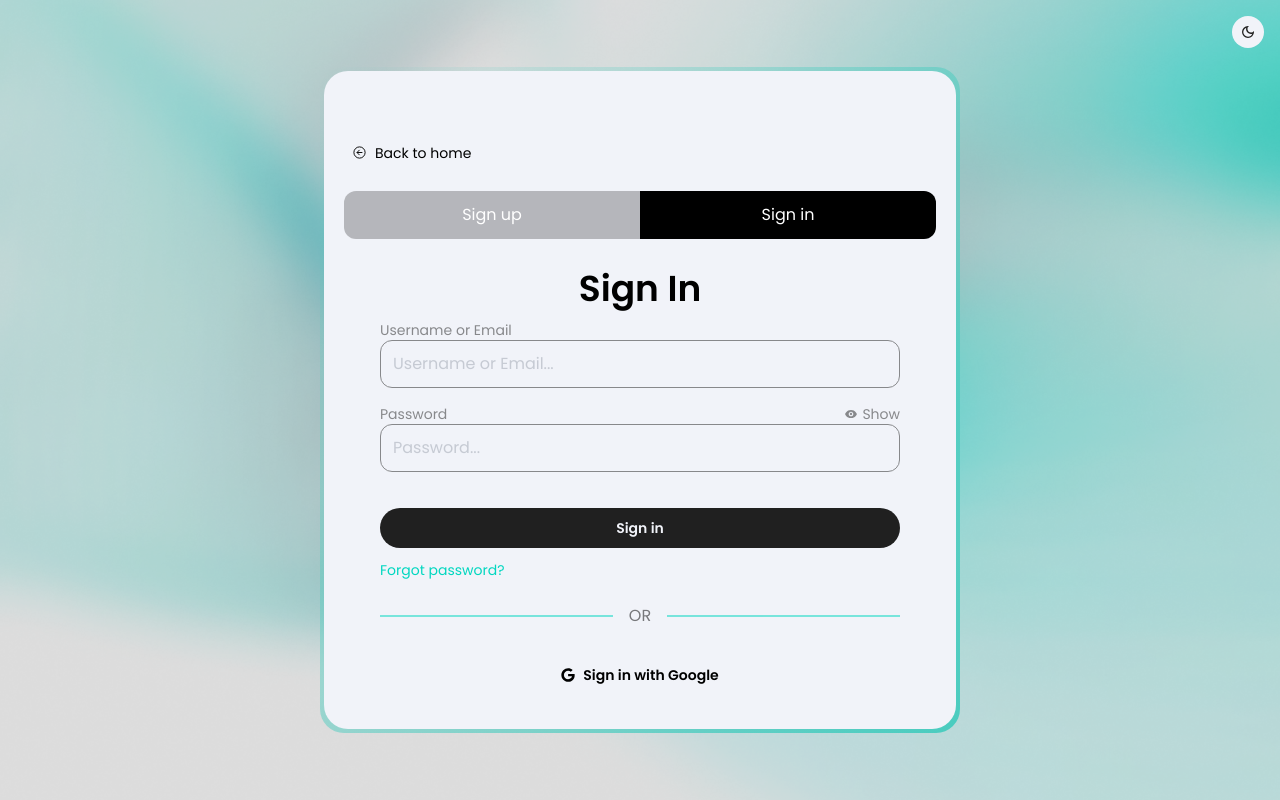
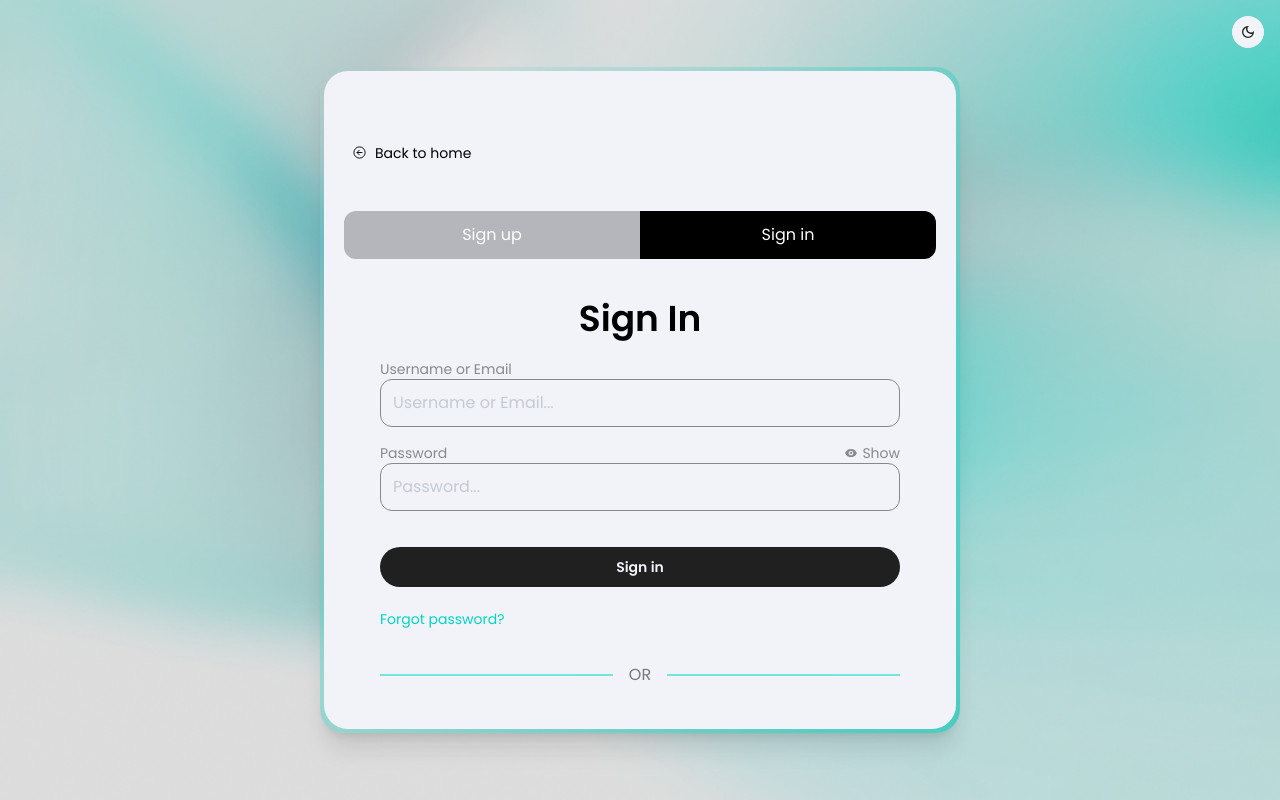
Before and after one commit to Adel2411/Task-Board, a Next.js app in the folder frontend/: page /auth in a window 1280 px wide. Built offline with nearby package versions, Linux system fonts and the light colour scheme.

Commit message:
Changed backgound image using Image component from next.js and fixed Login and Signin page zoom bugs

```diff
--- a/frontend/src/app/auth/page.tsx
+++ b/frontend/src/app/auth/page.tsx
@@ -4,16 +4,35 @@ import { useState } from "react";
 import { IoArrowBackCircleOutline } from "react-icons/io5";
 import { GradientDiv, Signin, Signup } from "@/components";
 import Link from "next/link";
+import Image from "next/image";
 
 export default function AuthPage() {
   const [showSignin, setShowSignin] = useState(true);
   const [loading, setLoading] = useState(false);
 
   return (
-    <main className="w-screen h-screen flex justify-center items-center bg-center bg-cover bg-[url('/auth_page_bg_light.png')] dark:bg-[url('/auth_page_bg_dark.png')]">
-      <GradientDiv className="flex justify-center items-center w-full md:w-2/3 lg:w-1/2 2xl:w-1/3 mx-5 h-5/6 rounded-3xl p-1">
-        <div className="overflow-y-scroll bg-background text-black dark:bg-background-dark dark:text-white w-full h-full rounded-3xl flex flex-col gap-5 p-5 lg:pt-10 xl:pt-16 items-center">
-          <div className="w-full">
+    <main className="w-screen h-screen flex justify-center items-center overflow-y-scroll">
+      {/* Background Image */}
+      <div className="absolute inset-0 z-0">
+        <Image
+          src="/auth_page_bg_light.png"
+          alt="Auth Background Light"
+          fill
+          className="object-cover dark:hidden"
+          priority
+        />
+        <Image
+          src="/auth_page_bg_dark.png"
+          alt="Auth Background Dark"
+          fill
+          className="object-cover hidden dark:block"
+          priority
+        />
+      </div>
+
+      <GradientDiv className="z-10 flex justify-center items-center m-5 w-full md:w-2/3 lg:w-1/2 2xl:w-1/3 h-5/6 rounded-3xl p-1 shadow-xl">
+        <div className="overflow-y-scroll bg-background text-black dark:bg-background-dark dark:text-white w-full h-full rounded-3xl flex flex-col items-center gap-10 p-5 lg:pt-10 xl:pt-16">
+          <div className="w-full h-fit">
             <Link
               href="/home"
               className={`${loading && "pointer-events-none opacity-60"} text-sm w-fit flex items-center gap-2 hover:bg-white dark:hover:bg-black hover:bg-opacity-40 dark:hover:bg-opacity-20 p-2 rounded-xl`}
@@ -23,7 +42,7 @@ export default function AuthPage() {
               Back to home
             </Link>
           </div>
-          <div className=" w-full flex items-center">
+          <div className=" w-full h-fit flex items-center">
             <button
               className={`py-3 w-1/2 h-full rounded-l-xl text-white dark:text-black ${!showSignin ? "disabled:bg-opacity-50 dark:disabled:bg-opacity-50" : "bg-opacity-25 dark:bg-opacity-25"} bg-black dark:bg-white`}
               onClick={() => setShowSignin(false)}
--- a/frontend/src/app/forgot-password/page.tsx
+++ b/frontend/src/app/forgot-password/page.tsx
@@ -13,6 +13,7 @@ import { IoArrowBackCircleOutline } from "react-icons/io5";
 import toast from "react-hot-toast";
 import { postForgotPassword } from "@/utils";
 import { buttonVariants } from "@/animations";
+import Image from "next/image";
 
 const ForgotPassword = () => {
   const [loading, setLoading] = useState(false);
@@ -57,9 +58,27 @@ const ForgotPassword = () => {
   };
 
   return (
-    <main className="w-full h-full flex justify-center px-2 items-center bg-center bg-cover bg-[url('/auth_page_bg_light.png')] dark:bg-[url('/auth_page_bg_dark.png')]">
+    <main className="w-full h-full flex justify-center px-2 items-center overflow-y-scroll">
+      {/* Background Image */}
+      <div className="absolute inset-0 z-0">
+        <Image
+          src="/auth_page_bg_light.png"
+          alt="Auth Background Light"
+          fill
+          className="object-cover dark:hidden"
+          priority
+        />
+        <Image
+          src="/auth_page_bg_dark.png"
+          alt="Auth Background Dark"
+          fill
+          className="object-cover hidden dark:block"
+          priority
+        />
+      </div>
+
       {!emailSent ? (
-        <GradientDiv className="p-1 rounded-xl">
+        <GradientDiv className="p-1 rounded-xl z-10">
           <div className="bg-background dark:bg-background-dark rounded-xl p-5 flex flex-col items-center gap-5">
             <div className="w-full">
               <Link
--- a/frontend/src/app/reset-password/page.tsx
+++ b/frontend/src/app/reset-password/page.tsx
@@ -9,6 +9,7 @@ import { IoArrowBackCircleOutline } from "react-icons/io5";
 import { postResetPassword } from "@/utils";
 import Link from "next/link";
 import { buttonVariants } from "@/animations";
+import Image from "next/image";
 
 // Fallback component for Suspense
 const LoadingFallback = () => (
@@ -82,8 +83,26 @@ const ResetPasswordContent = () => {
   };
 
   return (
-    <main className="w-full h-full flex justify-center px-2 items-center bg-center bg-cover bg-[url('/auth_page_bg_light.png')] dark:bg-[url('/auth_page_bg_dark.png')]">
-      <GradientDiv className="p-1 rounded-xl">
+    <main className="w-full h-full flex justify-center px-2 items-center">
+      {/* Background Image */}
+      <div className="absolute inset-0 z-0">
+        <Image
+          src="/auth_page_bg_light.png"
+          alt="Auth Background Light"
+          fill
+          className="object-cover dark:hidden"
+          priority
+        />
+        <Image
+          src="/auth_page_bg_dark.png"
+          alt="Auth Background Dark"
+          fill
+          className="object-cover hidden dark:block"
+          priority
+        />
+      </div>
+
+      <GradientDiv className="p-1 rounded-xl z-10">
         <div className="bg-background dark:bg-background-dark rounded-xl md:p-3 py-5 flex flex-col items-center gap-5">
           <div className="w-full">
             <Link
--- a/frontend/src/components/EmailSent.tsx
+++ b/frontend/src/components/EmailSent.tsx
@@ -6,7 +6,7 @@ const EmailSent = ({
   setEmailSent: React.Dispatch<React.SetStateAction<boolean>>;
 }) => {
   return (
-    <div className="flex flex-col items-center gap-8">
+    <div className="z-10 flex flex-col items-center gap-8">
       <div className="flex flex-col items-center gap-2">
         <h1 className="text-xl md:text-2xl lg:text-3xl font-bold">
           Reset link sent successfully
--- a/frontend/src/components/Signin.tsx
+++ b/frontend/src/components/Signin.tsx
@@ -59,7 +59,7 @@ const Signin = ({ loading, setLoading }: loadingProps) => {
   };
 
   return (
-    <main className="w-full h-full flex flex-col justify-evenly md:px-9">
+    <main className="w-full h-fit flex flex-col gap-5 justify-evenly md:px-9">
       <div className="w-full flex justify-center">
         <h1 className="font-semibold text-2xl md:text-3xl lg:text-4xl">
           Sign In
@@ -84,7 +84,7 @@ const Signin = ({ loading, setLoading }: loadingProps) => {
           {loading ? "Signing in" : "Sign in"}
         </motion.button>
       </form>
-      <div className="">
+      <div>
         <Link
           href="/forgot-password"
           className={`${loading ? "pointer-events-none opacity-60" : "link link-hover link-accent dark:link-error"} text-sm`}
--- a/frontend/src/components/Signup.tsx
+++ b/frontend/src/components/Signup.tsx
@@ -62,7 +62,7 @@ const Signup = ({ loading, setLoading }: loadingProps) => {
   };
 
   return (
-    <main className="w-full h-full flex flex-col justify-evenly items-center md:px-9">
+    <main className="w-full h-fit flex flex-col justify-evenly items-center md:px-9">
       <div>
         <h1 className="font-semibold text-2xl md:text-3xl lg:text-4xl">
           Sign Up
```
